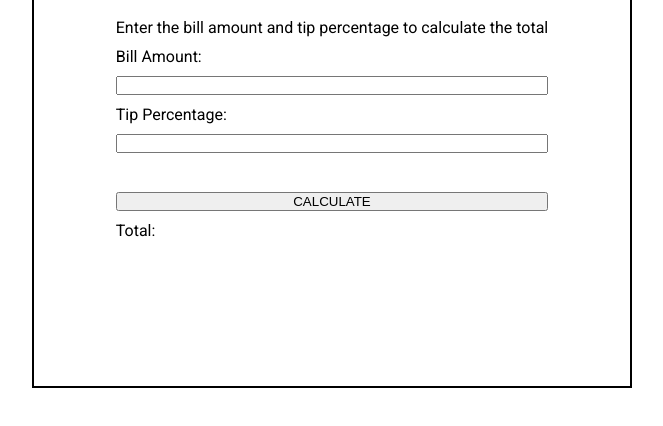
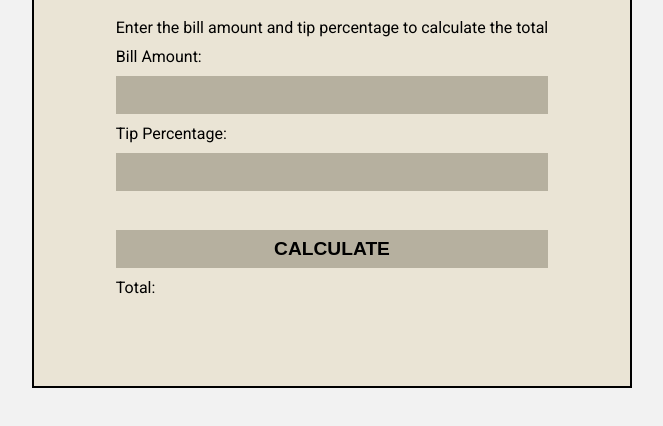
Before and after one commit to ankitadasz/TipCalculator, a plain HTML site: page index.html in a window 1280 px wide. Shown: the part 272-698 px from the top of the page, without its empty margins (568-1231 px from the left). Drawn offline with Linux system fonts and the light colour scheme.

Commit message:
css updated

```diff
--- a/style.css
+++ b/style.css
@@ -6,8 +6,10 @@
 body{
     width: 100%;
     height: 100%;
+    background-color: #F2F2F2;
     overflow: hidden;
     font-family: "Roboto", sans-serif;
+    color: #000000;
 }
 .box{
     display: flex;
@@ -18,6 +20,7 @@ body{
     padding: 50px;
     border:2px solid black ;
     margin: 20vh 75vh;
+    background-color: #EAE4D5;
 }
 .sub{
     display: flex;
@@ -26,3 +29,11 @@ body{
     margin-top: 40px;
     gap: 10px;
 }
+input,button{
+    background-color: #B6B09F;
+    border: none;
+    outline: none;
+    font-size: larger;
+    font-weight: bold;
+    padding: 8px;
+}
```
